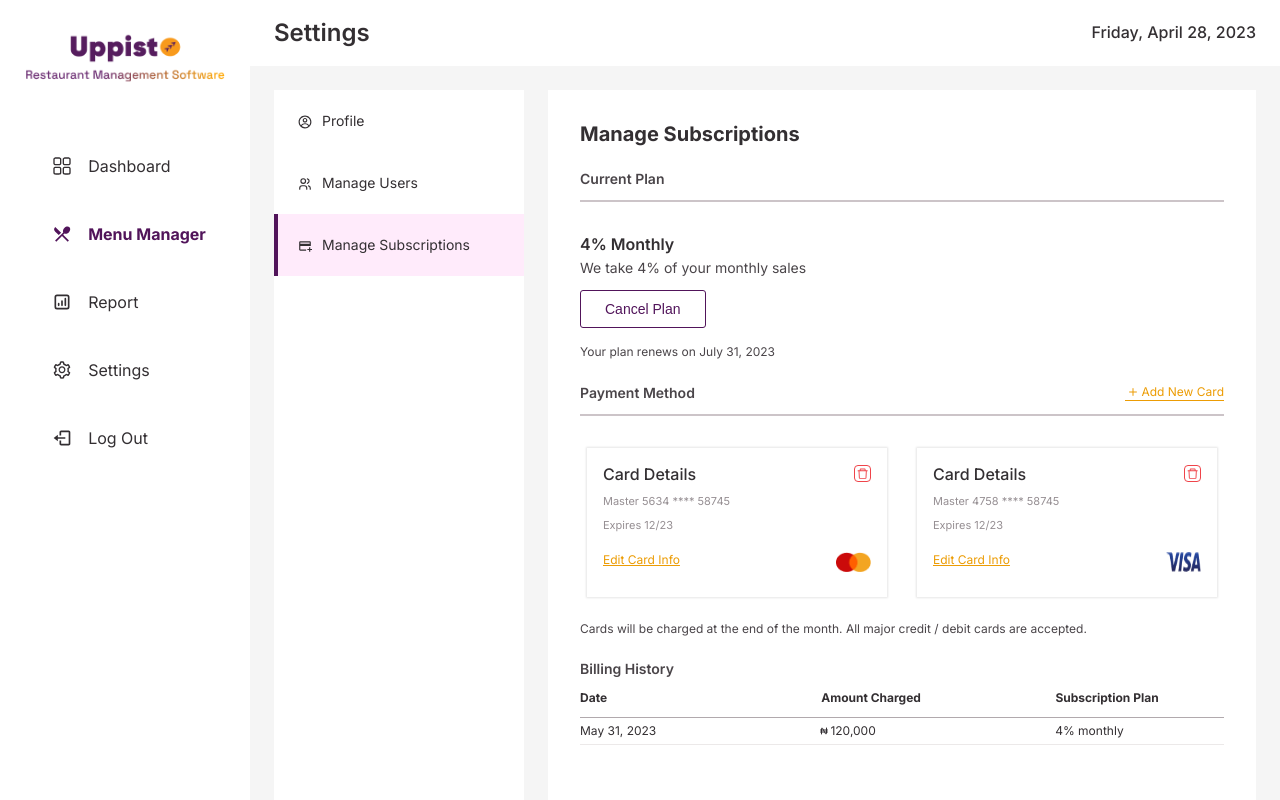
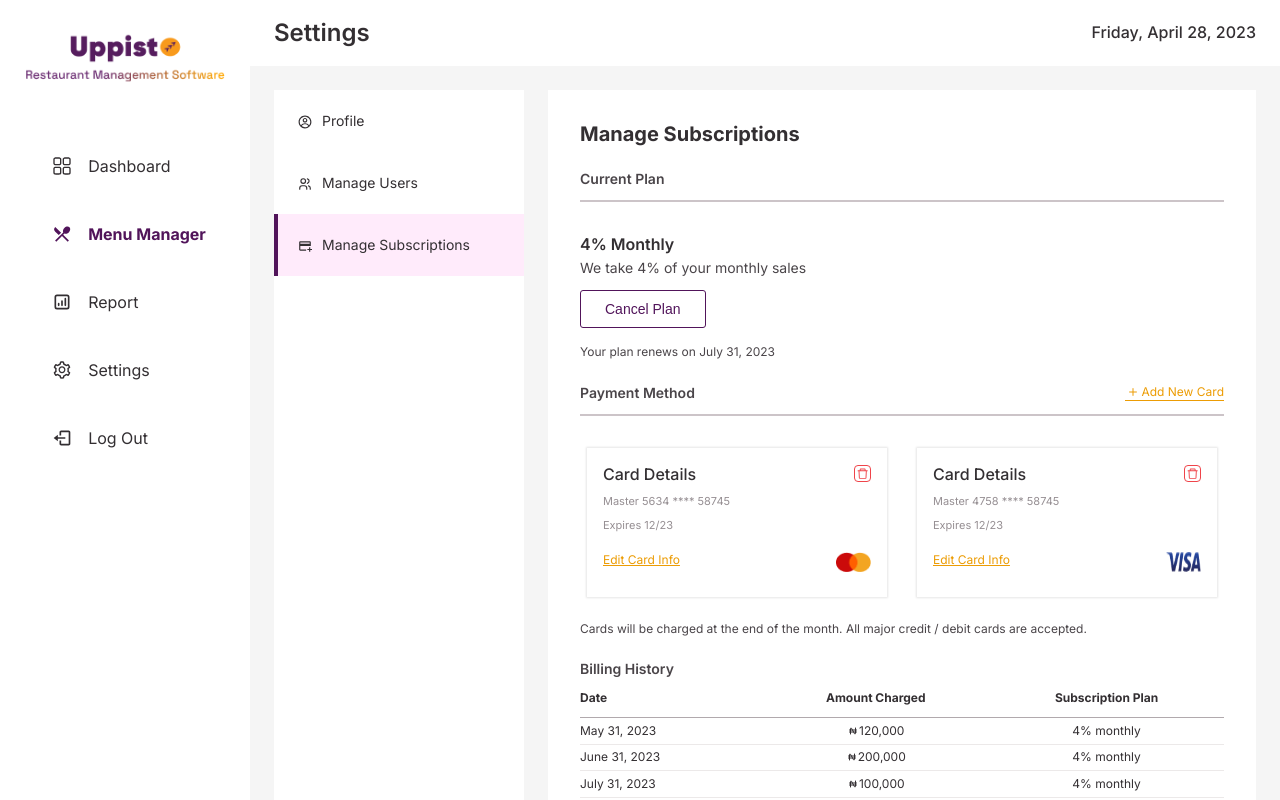
Before and after one commit to King-Mikaelson/vigilant-octo-enigma, a React (Create React App) app: page /settings/managesubscriptions in a window 1280 px wide. Built offline with nearby package versions, Linux system fonts and the light colour scheme.

Commit message:
FEAT/added Manage Subscriptions home page

```diff
--- a/src/components/admin/settings/manageSub/subs/index.tsx
+++ b/src/components/admin/settings/manageSub/subs/index.tsx
@@ -3,6 +3,26 @@ import { IoIosAdd } from "react-icons/io";
 import CardDetails from "../cardDetails";
 import { TbCurrencyNaira } from "react-icons/tb";
 
+const tabledata = [
+  {
+    id: 1,
+    date: "May 31, 2023",
+    amount: "120,000",
+    plan: "4% monthly",
+  },
+  {
+    id: 2,
+    date: "June 31, 2023",
+    amount: "200,000",
+    plan: "4% monthly",
+  },
+  {
+    id: 3,
+    date: "July 31, 2023",
+    amount: "100,000",
+    plan: "4% monthly",
+  },
+];
 const ManageSubs = () => {
   return (
     <div className="sub-container">
@@ -32,6 +52,7 @@ const ManageSubs = () => {
       </p>
       <div className="billing-history">
         <p>Billing History</p>
+
         <table className="table">
           <thead>
             <tr>
@@ -40,16 +61,18 @@ const ManageSubs = () => {
               <th>Subscription Plan</th>
             </tr>
           </thead>
-          <tbody>
+          {tabledata.map((data) => (
+            <tbody key={data.id}>
               <tr>
-              <td>May 31, 2023</td>
+                <td>{data.date}</td>
                 <td>
                   <TbCurrencyNaira />
-                120,000
+                  {data.amount}
                 </td>
-              <td>4% monthly</td>
+                <td>{data.plan}</td>
               </tr>
             </tbody>
+          ))}
         </table>
       </div>
     </div>
--- a/src/styles/components/_settings.scss
+++ b/src/styles/components/_settings.scss
@@ -651,7 +651,7 @@
                         line-height: 16px;
 
                         &:nth-child(2) {
-                            padding-right: 3rem;
+                            // padding-right: 3rem;
                             display: flex;
                             align-items: center;
                             justify-content: center;
@@ -659,7 +659,7 @@
 
                         &:nth-child(3) {
                             text-align: center;
-                            padding-right: 2.2rem;
+                            // padding-right: 2.2rem;
                         }
 
                     }
```
Lines whose indentation alone changed are shown as unchanged.
